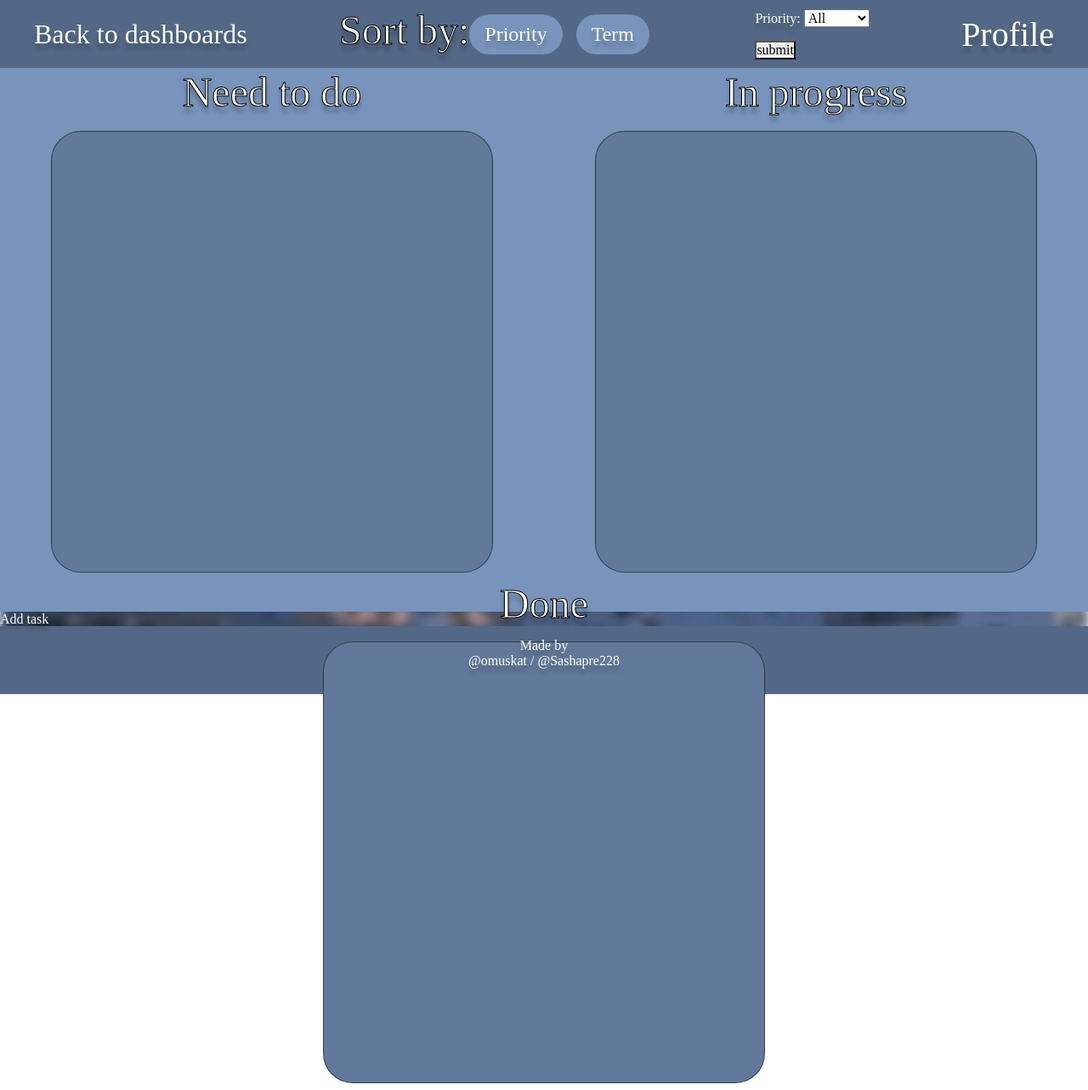
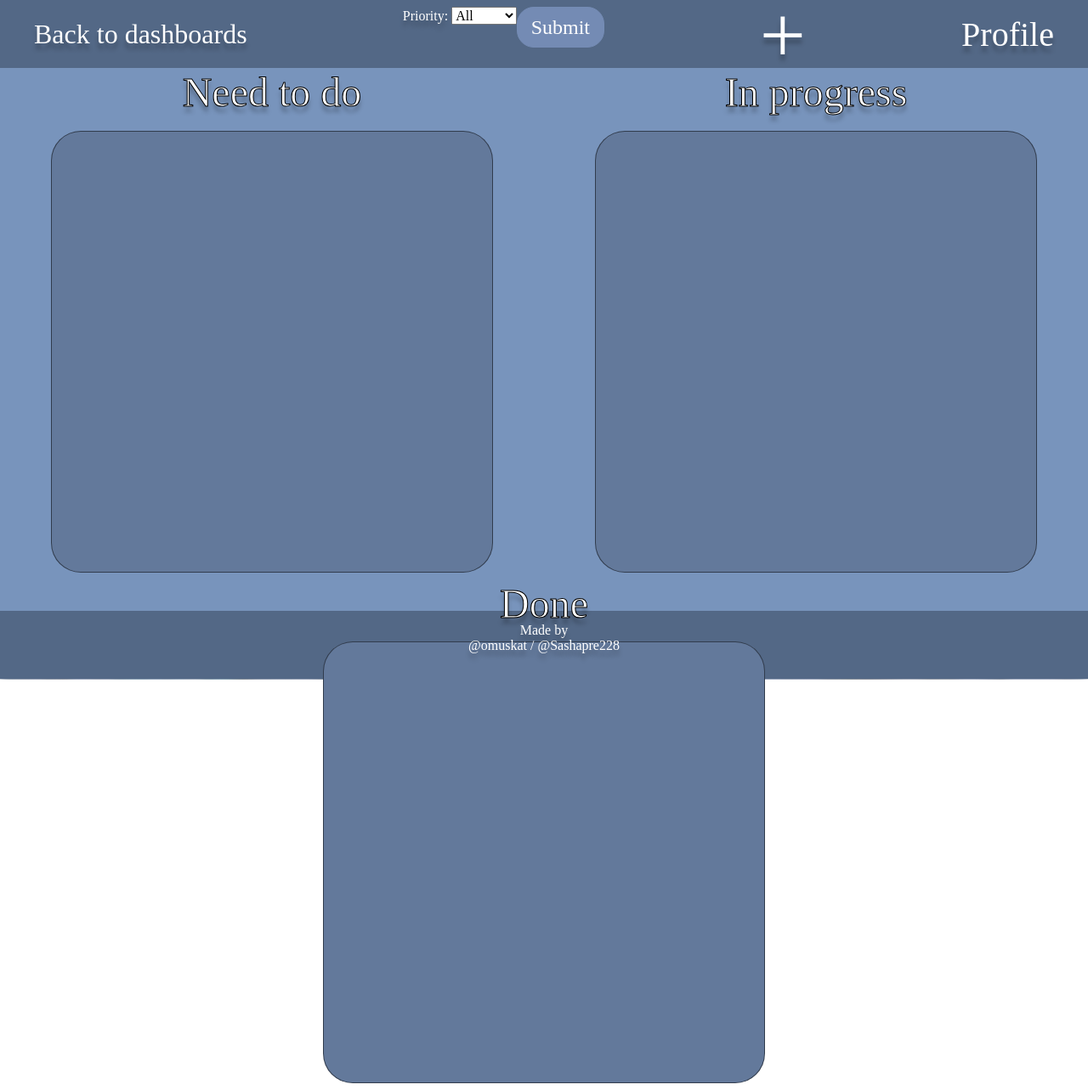
Before and after one commit to OleksandrKasapchuk/task-tracker, a Django app: page /dashboards/1/tasks/ in a window 1280 px wide. Shown: the whole page at 85% size. Run offline with Django 5.2, Linux system fonts and the light colour scheme; the visitor is signed in with stand-in values (Sample User, id 1); data that the repository does not hold is empty; some web fonts are replaced.

Commit message:
KACAP4uk

```diff
--- a/static/css/style.css
+++ b/static/css/style.css
@@ -86,7 +86,6 @@ footer {
 	display: flex;
 	padding: 15px;
 	background-color: rgba(116,139,180,0.6);
-	border-radius: 20px;
 	margin: 15px;
 }
 
@@ -142,7 +141,7 @@ footer {
 .dashboards {
 	border-radius: 35px;
 	border: 1px rgba(0, 0, 0, 0.50) solid;
-	font-size: 8vh;
+	font-size: 7vh;
 	padding: 1vh;
 	margin: 3vh;
 	background-color: rgb(99, 121, 155);
@@ -257,134 +256,48 @@ input {
 	font-size: 3vh;
 }
 
+.subpriotermbtn {
+	background-color: rgba(116,139,180);
+	height: 6vh;
+	width: 8vw;
+	margin-bottom: 2vh;
+	font-size: 3vh;
+	border-radius: 20px;
+	border: 1px rgba(116,139,180) solid;
+	color: white;
+}
+
+.priotermform {
+	display: flex;
+
+}
 
 .sublogbtn:hover {
 	background-color: rgba(116,139,180);
 }
 
-
-
-
-/* Код для кнопки */
-/* Код для кнопки */
-/* Код для кнопки */
-a.button {
-	/* Frame */
-	display: inline-block;
-	padding: 10px 18px;
-	border-radius: 25px;
-	box-sizing: border-box;
-	margin-top: 1.2vh;
-
-	/* Style */
-	border: none;
-	background: var(--button-background);
-	color: var(--button-color);
-	font-size: 24px;
-	cursor: pointer;
-	user-select: none;
+.plusik {
+	font-size: 12vh;
 }
 
-a.button:active {
-	filter: brightness(75%);
+.ne_form04ka {
+	padding: 3vh;
+	font-size: 3ch;
 }
 
-/* Dropdown styles */
-.dropdown {
-	position: relative;
-	padding: 0;
-	margin-right: 1em;
-
-	border: none;
+.task_form {
+	display: flex;
+	flex-direction: column;
 }
 
-.dropdown summary {
-	list-style: none;
-	list-style-type: none;
+.form_flex {
+	display: flex;
+	flex-direction: column;
+	align-items: center;
 }
 
-.dropdown > summary::-webkit-details-marker {
-	display: none;
+.edit-user-form {
+	display: flex;
+	flex-direction: column;
+	align-items: center;
 }
-
-.dropdown summary:focus {
-	outline: none;
-}
-
-.dropdown summary:focus a.button {
-	border: 2px solid white;
-}
-
-.dropdown summary:focus {
-	outline: none;
-}
-
-.dropdown ul {
-	position: absolute;
-	margin: 20px 0 0 0;
-	padding: 20px 0;
-	width: var(--dropdown-width);
-	left: 50%;
-	margin-left: calc((var(--dropdown-width) / 2)  * -1);
-	box-sizing: border-box;
-	z-index: 2;
-
-	background: var(--dropdown-background);
-	border-radius: 6px;
-	list-style: none;
-}
-
-.dropdown ul li {
-	padding: 0;
-	margin: 0;
-
-}
-
-.dropdown ul li a:link, .dropdown ul li a:visited {
-	display: inline-block;
-	padding: 10px 0.8rem;
-	width: 100%;
-	box-sizing: border-box;
-
-	color: var(--dropdown-color);
-	text-decoration: none;
-}
-
-.dropdown ul li a:hover {
-	background-color: var(--dropdown-highlight);
-	color: var(--dropdown-background);
-}
-
-/* Dropdown triangle */
-.dropdown ul::before {
-	content: ' ';
-	position: absolute;
-	width: 0;
-	height: 0;
-	top: -10px;
-	left: 50%;
-	margin-left: -10px;
-	border-style: solid;
-	border-width: 0 10px 10px 10px;
-	border-color: transparent transparent var(--dropdown-background) transparent;
-}
-
-
-/* Close the dropdown with outside clicks */
-.dropdown > summary::before {
-	display: none;
-}
-
-.dropdown[open] > summary::before {
-	content: ' ';
-	display: block;
-	position: fixed;
-	top: 0;
-	right: 0;
-	left: 0;
-	bottom: 0;
-	z-index: 1;
-	}
-/* Кінець коду для кнопки */
-/* Кінець коду для кнопки */
-/* Кінець коду для кнопки */
--- a/templates/auth_system/edit_user.html
+++ b/templates/auth_system/edit_user.html
@@ -6,6 +6,7 @@
         <form method="POST" action="{% url 'edit-user' user.id %}" class="edit-user-form">
             {% csrf_token %}
             <h1>Edit profile</h1>
+            <div class="form04ka">
                 <fieldset class="input-wrapper">
                     <label for="username">Username</label>
                     <input type="text" id="username" name="username" class="register-form-item" value="{{user.username}}">
@@ -23,11 +24,12 @@
                     <input type="email" id="email" name="email" class="register-form-item" value="{{user.email}}"">
                 </fieldset>
                 <fieldset class="input-wrapper">
-                <label for="phone_number">Phone number</label>
+                    <label for="phone_number">Phone num.</label>
                     <input type="tel" name="phone_number" class="register-form-item" value="{{user.phone_number}}">
                 </fieldset>
                 <a href="{% url 'change-password' user.id %}" >Change password</a>
-            <button type="submit"class="btn btn-secondary">Submit</button>
+                <button type="submit"class="btn btn-secondary sublogbtn">Submit</button>
+            </div>
         </form>
     </section>
 </main>
--- a/templates/auth_system/user_info.html
+++ b/templates/auth_system/user_info.html
@@ -3,6 +3,7 @@
 {% block content %}
 <main>
     <h1>User profile</h1>
+    <div class="form04ka ne_form04ka">
         <ul class="user_infos">
             <li>Username: {{user.username}}</li><br>
             <li>Name: {{user.first_name}}</li><br>
@@ -10,5 +11,6 @@
             <li>Email: {{user.email}}</li><br>
             <li><a href="{% url 'edit-user' user.id %}">Edit profile</a></li>
         </ul>
+    </div>
 </main>
 {% endblock %}
--- a/templates/task_tracker/tasks.html
+++ b/templates/task_tracker/tasks.html
@@ -4,32 +4,14 @@
 {% block content %}
 <header class="header_boards">
 	<a class="back_txt" href="{% url 'task-tracker:dashboard-list' %}">Back to dashboards</a>
-	<div class="sortby">
-		<h2>Sort by:</h2>
-		<details class="dropdown">
-			<summary role="button">
-			<a class="button">Priority</a>
-			</summary>
-			<ul>
-			<li><input type="text"></li>
-			<li><input type="text"></li>
-			<li><input type="text"></li>
-		</ul>
-		</details>
-		<details class="dropdown">
-			<summary role="button">
-			<a class="button">Term</a>
-			</summary>
-			<ul>
-			<li><a href="#">Sooner</a></li>
-			<li><a href="#">Later</a></li>
-		</ul>
-		</details>
-	</div>
-	<form method="get">
+	<form class="priotermform" method="get">
 		{{form.as_p}}
-		<button type="submit">submit</button>
+		<button class="subpriotermbtn" type="submit">Submit</button>
 	</form>
+	<a class="plusik" href="{% url 'task-tracker:task-create' dashboard_pk %}">+</a>
+	<!-- <form>
+		{{ form.as_p }}
+	</form> -->
 	<div class="right_header">
 		<a class="profile_txt" href="{% url 'user-info' user.pk %}">Profile</a>
 	</div>
@@ -80,8 +62,9 @@
 			{% endfor %}
 		</div>
 	</div>
+
 </main>
-<a href="{% url 'task-tracker:task-create' dashboard_pk %}">Add task</a>
+
 <footer class="footer_boards">
 	<p class="authors">
         Made by<br><a href="https://t.me/omuskat" target="_blank">@omuskat</a> / <a href="https://t.me/Sashapre228" target="_blank">@Sashapre228</a>
```
Also changed, not shown: templates/task_tracker/form.html (+7 -4 lines). Lines whose indentation alone changed are shown as unchanged.
